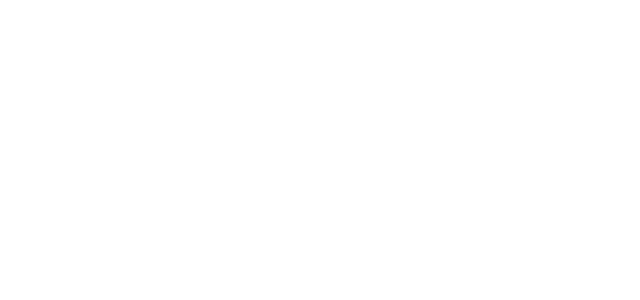
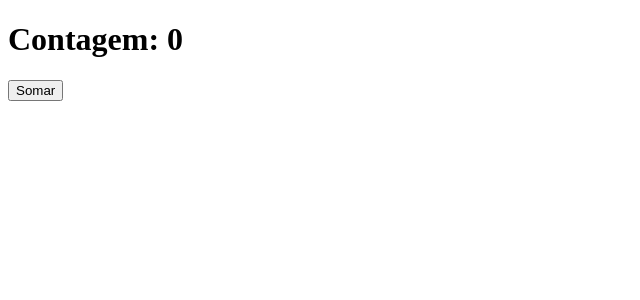
Before and after one commit to goesq/IIOT, a Vue app in the folder Domotica/: page / in a window 1280 px wide. Before the commit this address had no page. Shown: the top 300 px of the page, without its empty margins (0-640 px from the left). Built offline with nearby package versions, Linux system fonts and the light colour scheme; the HTML template or start-up script is replaced by a standard one.

Commit message:
add devices

```diff
--- a/Domotica/src/App.vue
+++ b/Domotica/src/App.vue
@@ -3,7 +3,7 @@
 </script>
 
 <template>
-
+  <RouterView/>
 </template>
 
 <style scoped>
--- a/Domotica/src/router/index.ts
+++ b/Domotica/src/router/index.ts
@@ -1,9 +1,13 @@
 import { createRouter, createWebHistory } from 'vue-router'
+import Devices from '@/views/Devices.vue'
 
 const router = createRouter({
   history: createWebHistory(import.meta.env.BASE_URL),
   routes: [
-
+    {
+      component: Devices,
+      path: '/'
+    }
   ],
 })
 
--- a/Domotica/src/views/Devices.vue
+++ b/Domotica/src/views/Devices.vue
@@ -1,10 +1,19 @@
 <script setup lang="ts">
+    import { Places } from "@/models/devices";
+    import { reactive, ref   } from 'vue';
 
+    const sala: Places = {
+        nome: 'Sala de Estar',
+        devices: []
+    }
 
+    const contador = ref(0);
+    const somar = ()=> contador.value += 1;
 </script>
 
 <template>
-
+    <h1> Contagem: {{ contador }}</h1>
+    <button @click="somar">Somar</button>
 </template>
 
 <style scoped lang="scss">
```
